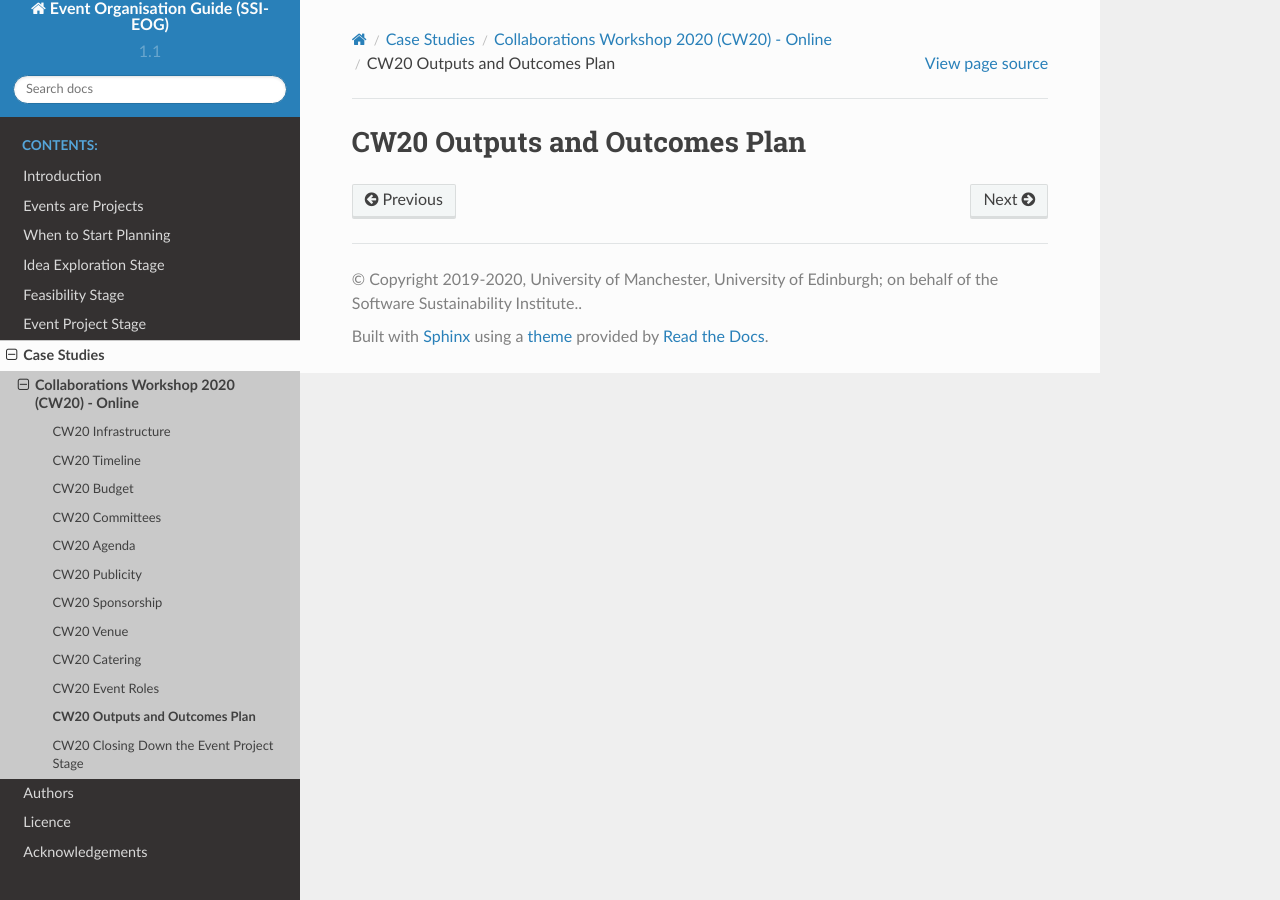
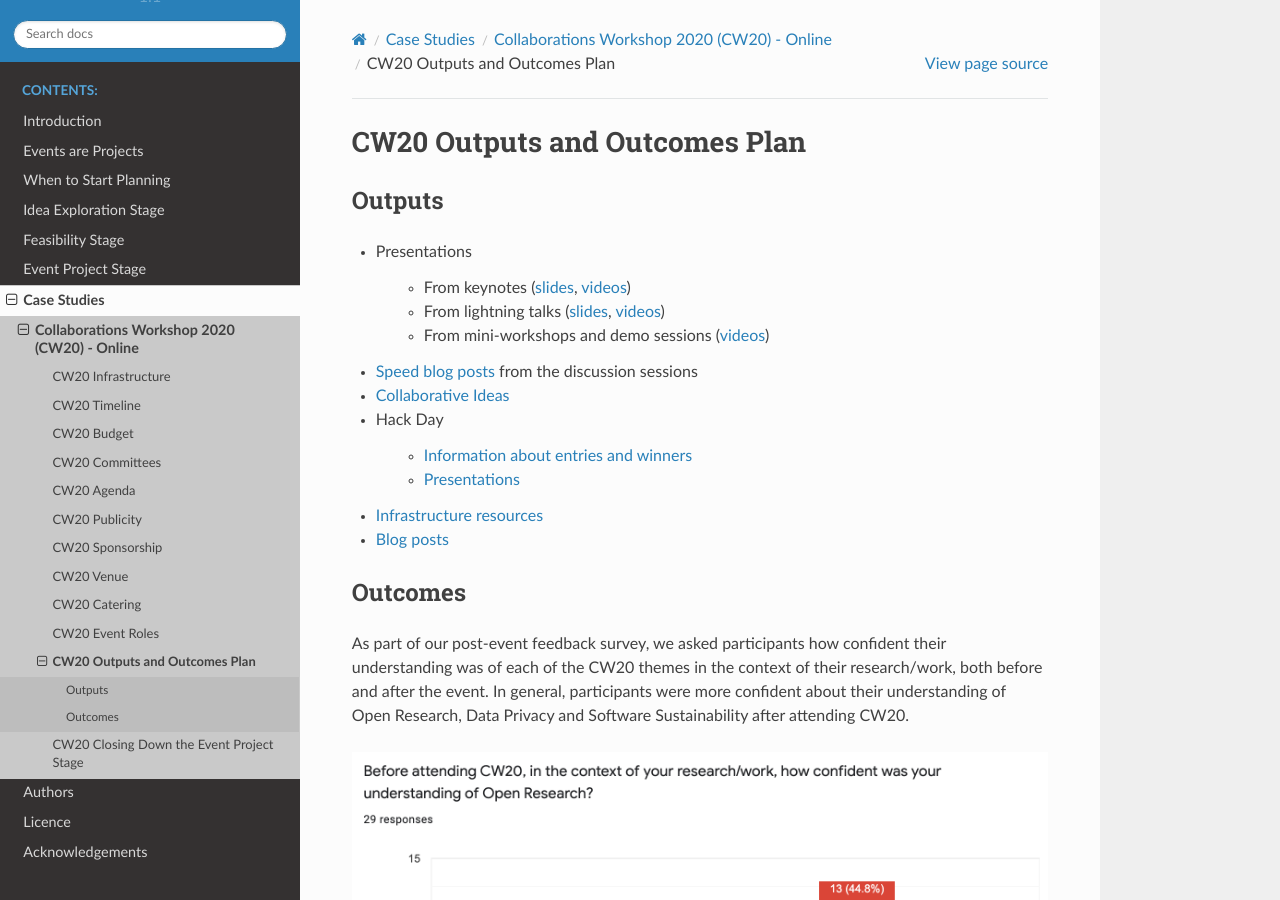
Before and after one commit to softwaresaved/event-organisation-guide, a Sphinx documentation site: the page built from docs/eog/case-studies-cw20-outputs-and-outcomes-plan.rst, in a window 1280 px wide and 900 px high. Built offline with Sphinx 7.4.7 and the Read the Docs theme 2.0.0, drawn with Linux system fonts in a browser that asks for light colours; pages that are not in the unit, such as notebooks, are missing from menus; some of the changed text lies outside the part shown.

Commit message:
update cw20 outputs and outcomes draft

```diff
--- a/docs/eog/case-studies-cw20-outputs-and-outcomes-plan.rst
+++ b/docs/eog/case-studies-cw20-outputs-and-outcomes-plan.rst
@@ -2,3 +2,49 @@
 
 CW20 Outputs and Outcomes Plan
 ===============================
+
+Outputs
+--------------------
+
+- Presentations
+
+    - From keynotes (`slides <https://cw20.figshare.com/>`_, `videos <https://www.youtube.com/playlist?list=PLpX1jXuNTXGrAZr9I-jo0TNYNpfa5gpji>`_)
+    - From lightning talks  (`slides <https://cw20.figshare.com/>`_, `videos <https://www.youtube.com/playlist?list=PLpX1jXuNTXGqsMGvMAQQSpCCpbwu1Th7a>`_)
+    - From mini-workshops and demo sessions (`videos <https://www.youtube.com/playlist?list=PLpX1jXuNTXGqYOz7idfOVp6KfBTrjWlWS>`_)
+
+- `Speed blog posts <https://software.ac.uk/tags/cw20-speed-blog-posts>`_ from the discussion sessions
+- `Collaborative Ideas <https://software.ac.uk/cw20/collaborative-ideas-group>`_
+- Hack Day
+
+    - `Information about entries and winners <https://software.ac.uk/cw20/hackday-entries-and-winners>`_
+    - `Presentations <https://www.youtube.com/playlist?list=PLpX1jXuNTXGpBBfpZ93Uwas7FimQC2l1H>`_
+
+- `Infrastructure resources <https://doi.org/10.6084/m9.figshare.c.5026400>`_
+- `Blog posts <https://software.ac.uk/tags/collaborations-workshop-2020>`_
+
+
+Outcomes
+--------------------
+
+As part of our post-event feedback survey, we asked participants how confident their understanding was of each of the CW20 themes in the context of their research/work, both before and after the event.
+In general, participants were more confident about their understanding of Open Research, Data Privacy and Software Sustainability after attending CW20.
+
+.. figure:: ../img/CW20_OpenResearchBefore.png
+  :alt: CW20 feedback
+
+.. figure:: ../img/CW20_OpenResearchAfter.png
+  :alt: CW20 feedback
+
+.. figure:: ../img/CW20_DataPrivacyBefore.png
+  :alt: CW20 feedback
+
+.. figure:: ../img/CW20_DataPrivacyAfter.png
+  :alt: CW20 feedback
+
+.. figure:: ../img/CW20_SoftwareSustainabilityBefore.png
+  :alt: CW20 feedback
+
+.. figure:: ../img/CW20_SoftwareSustainabilityAfter.png
+  :alt: CW20 feedback
+
+As CW20 took place online relatively early on in the pandemic, it had an impact on virtual events run by others, and the Institute was often consulted regarding the use of Zoom.
```
Also changed, not shown: docs/img/CW20_DataPrivacyAfter.png (added), docs/img/CW20_DataPrivacyBefore.png (added), docs/img/CW20_OpenResearchAfter.png (added), docs/img/CW20_OpenResearchBefore.png (added), docs/img/CW20_SoftwareSustainabilityAfter.png (added), docs/img/CW20_SoftwareSustainabilityBefore.png (added).
